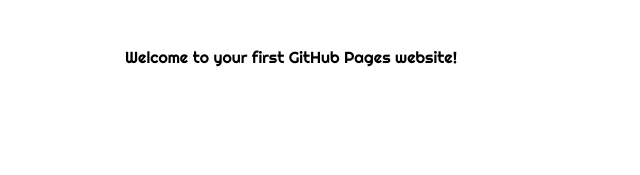
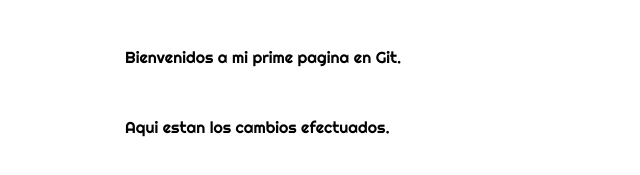
Before and after one commit to josue-a-Mx/repositorio, a plain HTML site: page index.html in a window 1280 px wide. Shown: the part 341-516 px from the top of the page, without its empty margins (315-955 px from the left). Drawn offline with Linux system fonts and the light colour scheme.

Commit message:
nuevo commit

```diff
--- a/index.html
+++ b/index.html
@@ -13,7 +13,8 @@
 <img src="https://octodex.github.com/images/daftpunktocat-thomas.gif" id="octocat" alt="octocat-gif" />
 
 <!-- Change this code here by copy and pasting your template on line 15 -->
-<p>Welcome to your first GitHub Pages website!</p>
+<p>Bienvenidos a mi prime pagina en Git.</p>
+<p>Aqui estan los cambios efectuados.</p>
 
 </body>
 </html>
```
